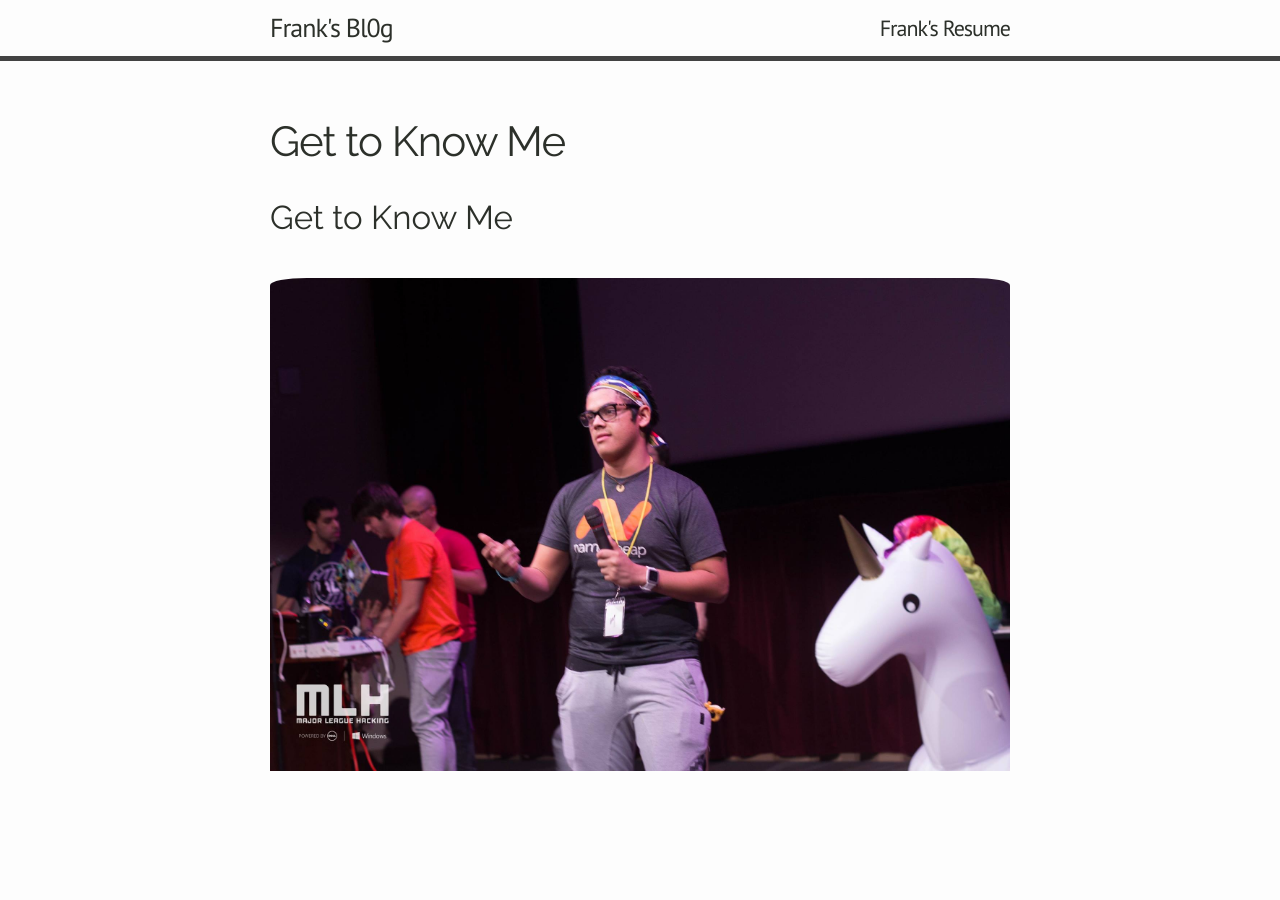
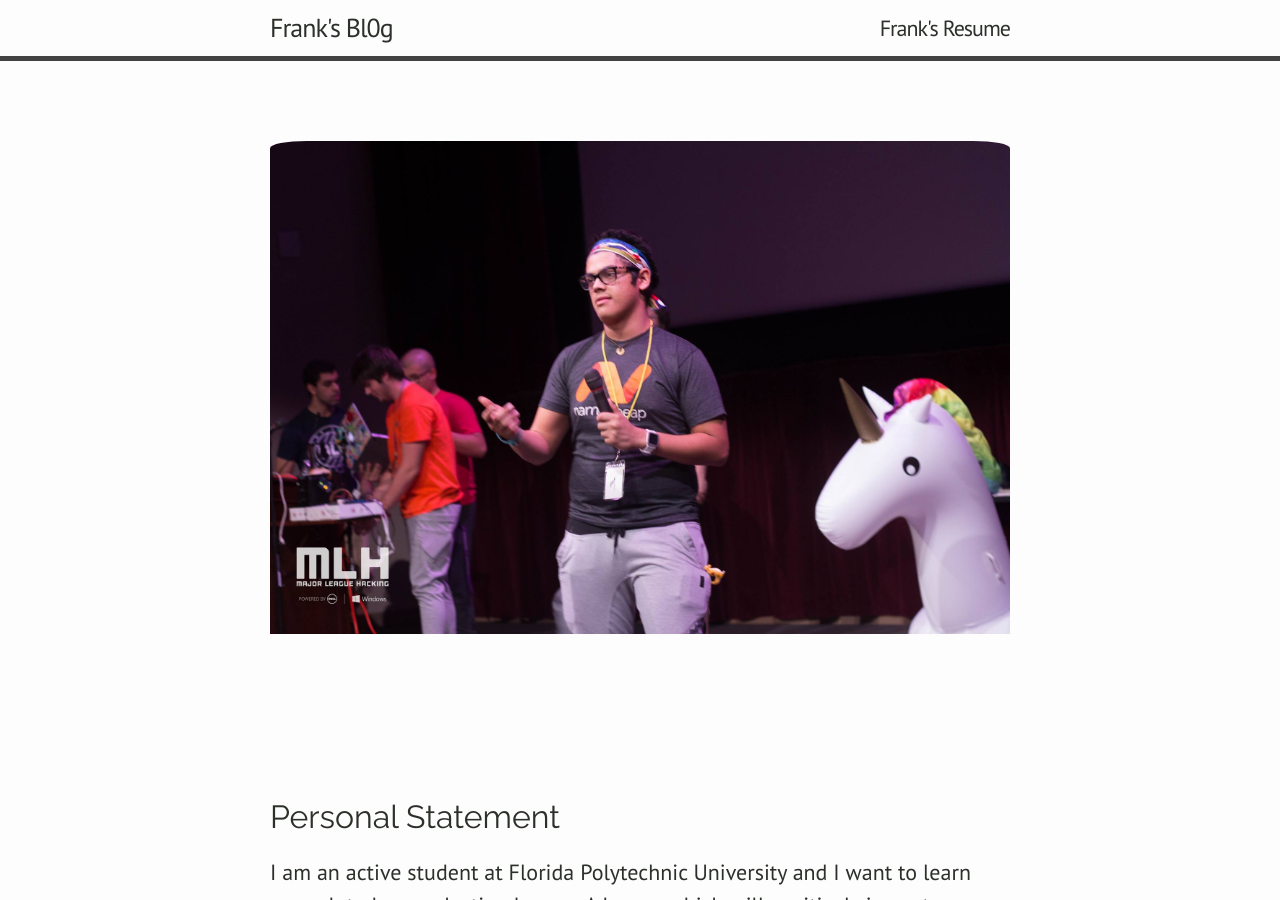
Before and after one commit to bromontana/bromontana.github.io, a Jekyll site: the page built from about.md, in a window 1280 px wide and 900 px high. Built offline with Jekyll 4.4.1, drawn with Linux system fonts in a browser that asks for light colours; our own code applies the rules of GitHub Pages for plain Markdown files.

Commit message:
trying a change

```diff
--- a/about.md
+++ b/about.md
@@ -3,8 +3,6 @@
 permalink: "/resume"
 ---
 
-
-# Get to Know Me
 
 ![This is me :D]({{ site.url }}/assets/riddler.jpg){: .image-circle}
 
```
